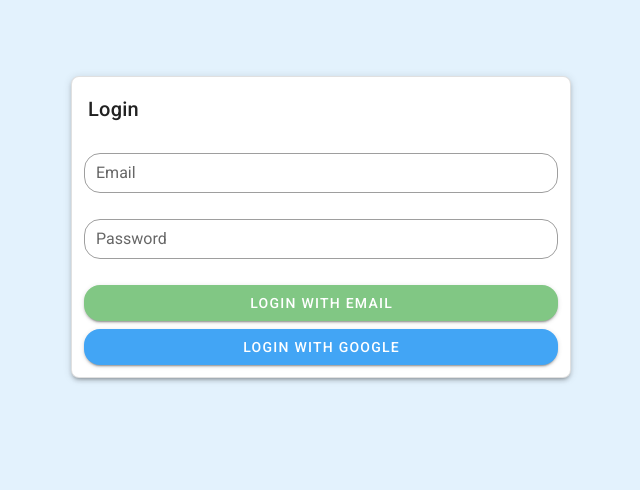
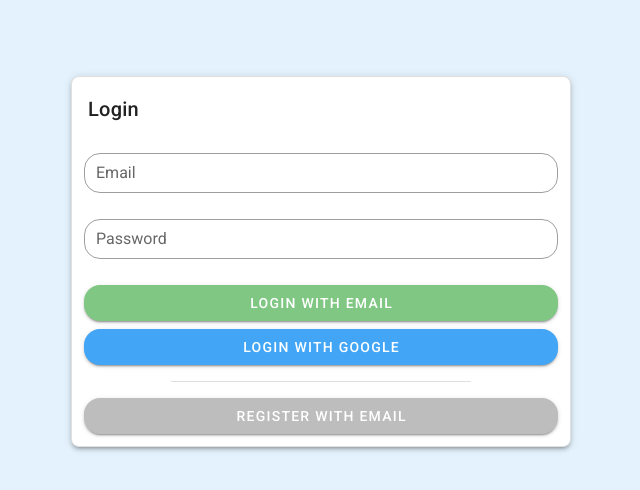
Before and after one commit to sirinnear/Todo-App-Project, a Vue app: page /#/login in a window 1280 px wide. Shown: the top 490 px of the page, without its empty margins (319-959 px from the left). Built offline with nearby package versions, Linux system fonts and the light colour scheme.

Commit message:
Added Register button

```diff
--- a/src/components/Login.vue
+++ b/src/components/Login.vue
@@ -40,6 +40,8 @@
                                 class="rounded-xl"></v-text-field>
                         <v-btn block dark class="green lighten-2 rounded-xl">Login with Email</v-btn>
                         <v-btn block dark class="blue lighten-1 mt-2 rounded-xl">Login with Google</v-btn>
+                        <v-divider class="my-4 mx-auto" width="300"></v-divider>
+                        <v-btn block dark class="grey lighten-1 rounded-xl">Register with Email</v-btn>
                         <!--                        <v-btn dark class="blue lighten-2 ml-2">Register</v-btn>-->
                     </v-container>
 
```
